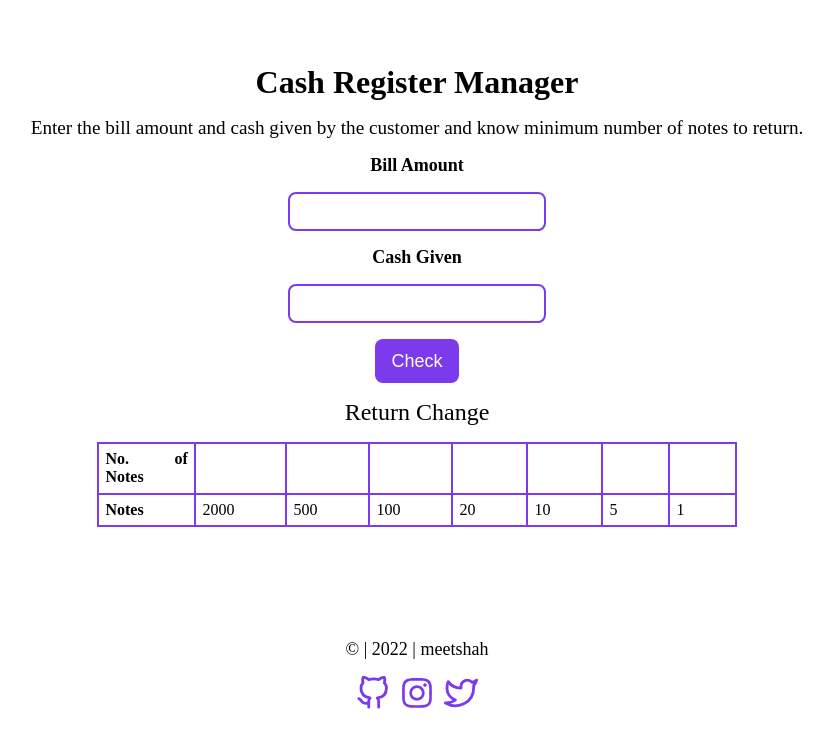
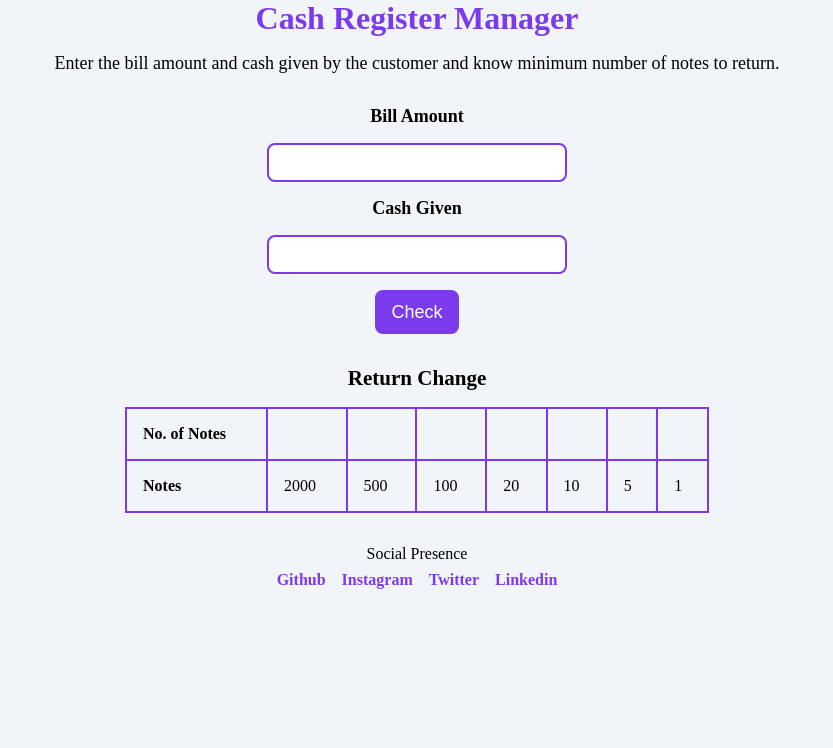
Before and after one commit to mtshah92/Cash-Register, a plain HTML site: page index.html in a window 1280 px wide. Shown: the whole page, without its empty margins (223-1056 px from the left). Drawn offline with Linux system fonts and the light colour scheme.

Commit message:
refactor

```diff
--- a/index.html
+++ b/index.html
@@ -9,23 +9,26 @@
   </head>
 
   <body>
-    <div class="container">
-      <h1 class="heading">Cash Register Manager</h1>
-      <p class="meta-description">
+    <header>
+      <h1>Cash Register Manager</h1>
+      <p class="about">
         Enter the bill amount and cash given by the customer and know minimum
         number of notes to return.
       </p>
+    </header>
 
+    <main>
       <label for="bill-amount" class="input-label">Bill Amount</label>
-      <input class="bill-amount input" type="text" />
+      <input class="bill-amount input" type="number" />
       <label for="cash-given" class="input-label">Cash Given</label>
-      <input class="cash-given input" type="text" />
+      <input class="cash-given input" type="number" />
+
       <button class="button">Check</button>
-      <p class="message"></p>
+      <div><span class="output"></span></div>
 
-      <table class="change-table">
+      <table class="table">
         <caption>
-          Return Change
+          <h3>Return Change</h3>
         </caption>
 
         <tr>
@@ -50,14 +53,15 @@
           <td>1</td>
         </tr>
       </table>
-    </div>
+    </main>
 
     <footer>
-      <p>© | 2022 | meetshah</p>
-      <ul class="list-unordered inline-list">
+      <p class="footer-about">Social Presence</p>
+
+      <ul class="footer-links">
         <li>
           <a class="links" href="https://github.com/mshah1098" target="_blank">
-            <img src="../images/github.svg" alt="github" />
+            Github
           </a>
         </li>
         <li>
@@ -66,15 +70,23 @@
             href="https://www.instagram.com/meet.shah_1098/"
             target="_blank"
           >
-            <img src="../images/instagram.svg" alt="instagram" />
+            Instagram
           </a>
         </li>
         <li>
           <a class="links" href="https://twitter.com/mtshah92" target="_blank">
-            <img src="../images/twitter.svg" alt="twitter" />
+            Twitter
           </a>
         </li>
-        <li></li>
+        <li>
+          <a
+            class="links"
+            href="https://www.linkedin.com/in/meet-shah-36623052/"
+            target="_blank"
+          >
+            Linkedin
+          </a>
+        </li>
       </ul>
     </footer>
 
--- a/main.js
+++ b/main.js
@@ -1,24 +1,19 @@
 var billAmount = document.querySelector(".bill-amount");
 var cashGiven = document.querySelector(".cash-given");
 var button = document.querySelector(".button");
-var message = document.querySelector(".message");
+var output = document.querySelector(".output");
 var noOfNotes = document.querySelectorAll(".no-of-notes");
 const notes = [2000, 500, 100, 20, 10, 5, 1];
 
-// button.addEventListener("click", clickEventHandler);
-
-// function clickEventHandler() {
-//   console.log(cashGiven.value);
-//   console.log(billAmount.value);
-// }
-
 button.addEventListener("click", function validateAmounts() {
   hideMessage();
-  message.style.display = "none";
+  output.style.display = "none";
   if (billAmount.value > 0) {
     if (parseInt(cashGiven.value) >= parseInt(billAmount.value)) {
       const amountToBeReturned = cashGiven.value - billAmount.value;
       calculateChange(amountToBeReturned);
+    } else if (cashGiven.value < 0) {
+      showMessage("Invalid Cash Amount");
     } else {
       showMessage("Do u wanna to wash the Plates?");
     }
@@ -37,10 +32,10 @@ function calculateChange(amountToBeReturned) {
 }
 
 function hideMessage() {
-  message.style.display = "none";
+  output.style.display = "none";
 }
 
 function showMessage(msg) {
-  message.style.display = "block";
-  message.innerText = msg;
+  output.style.display = "block";
+  output.innerText = msg;
 }
--- a/style.css
+++ b/style.css
@@ -6,15 +6,22 @@
   padding: 0;
   margin: 0;
   box-sizing: border-box;
+  background-color: #f1f5f9;
 }
-.container {
-  margin: 4rem auto 7rem;
+
+h1 {
+  text-align: center;
+  color: var(--primary-color);
+}
+main {
+  margin: 2rem 3.5rem;
   text-align: center;
 }
 
-.meta-description {
-  font-size: larger;
+.about {
   margin: 1rem;
+  font-size: large;
+  text-align: center;
 }
 
 .input-label {
@@ -25,13 +32,13 @@
 
 .input {
   font-size: 14px;
-  outline: #fff;
   padding: 0.6rem 1rem;
   margin: 1rem;
   border: 2px solid var(--primary-color);
   border-radius: 0.5rem;
   width: 100%;
-  max-width: 258px;
+  max-width: 300px;
+  background-color: white;
 }
 
 button {
@@ -47,45 +54,52 @@ button {
   display: block;
 }
 
-.change-table {
+.output {
+  display: block;
+  margin: 1rem;
+  font-size: x-large;
+}
+
+table {
+  white-space: nowrap;
+}
+
+.table {
   width: 50%;
   text-align: justify;
   border-collapse: collapse;
   margin: auto;
 }
 
-.change-table caption {
+.table caption {
   margin: 1rem auto;
-  font-size: x-large;
+  font-size: large;
   font-weight: 500;
 }
 
 th,
 td {
   border: 2px solid var(--primary-color);
-  width: 0%;
-  border-collapse: collapse;
-  padding: 0.4rem;
+  padding: 1rem;
 }
 
-footer {
+.footer-about {
   text-align: center;
-  padding-bottom: 0 0rem;
+  padding-bottom: 0.5rem;
 }
 
-footer p {
-  font-size: large;
-  text-align: center;
+ul {
+  display: flex;
+  justify-content: center;
 }
 
-a,
-img,
-li {
+.footer-links li {
   display: inline;
-  color: #fff;
 }
 
-img {
-  width: 40px;
-  padding: 1rem 0.2rem;
+.links {
+  padding: 0.5rem;
+  text-decoration: none;
+  color: var(--primary-color);
+  font-weight: bold;
 }
```
